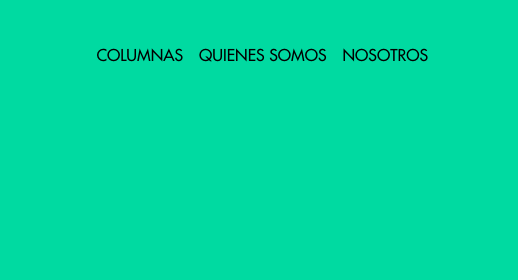
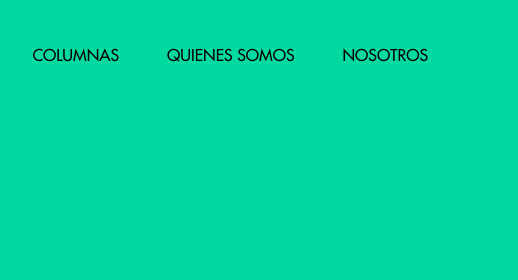
Before and after one commit to Cerradoloslunes/cll, a website: page index.html in a window 1280 px wide. Shown: the top 280 px of the page, 762-1280 px from the left. Drawn offline with nearby package versions, Linux system fonts and the light colour scheme; no server answers.

Commit message:
agrego margin a nav-links

```diff
--- a/index.html
+++ b/index.html
@@ -20,13 +20,13 @@
           <div class="collapse navbar-collapse" id="navbarNav">
             <ul class="navbar-nav ms-auto">
               <li class="nav-item">
-                <a class="nav-link" href="#">COLUMNAS</a>
+                <a class="nav-link" href="#columnas">COLUMNAS</a>
               </li>
               <li class="nav-item">
-                <a class="nav-link" href="#">QUIENES SOMOS</a>
+                <a class="nav-link" href="#quienesSomos">QUIENES SOMOS</a>
               </li>
               <li class="nav-item">
-                <a class="nav-link" href="#">NOSOTROS</a>
+                <a class="nav-link" href="#nosotros">NOSOTROS</a>
               </li>
             </ul>
           </div>
--- a/styles/main.scss
+++ b/styles/main.scss
@@ -11,6 +11,7 @@
 
 /* navbar */
 .navbar {
+    z-index: 1;
     position: fixed;
     top: 0;
     width: 100%;
@@ -23,6 +24,7 @@
     }
     .nav-link {
         color: red;
+        margin-left: 2rem;
     }
 }
 
```
Also changed, not shown: styles/style.css, 1 other file.
